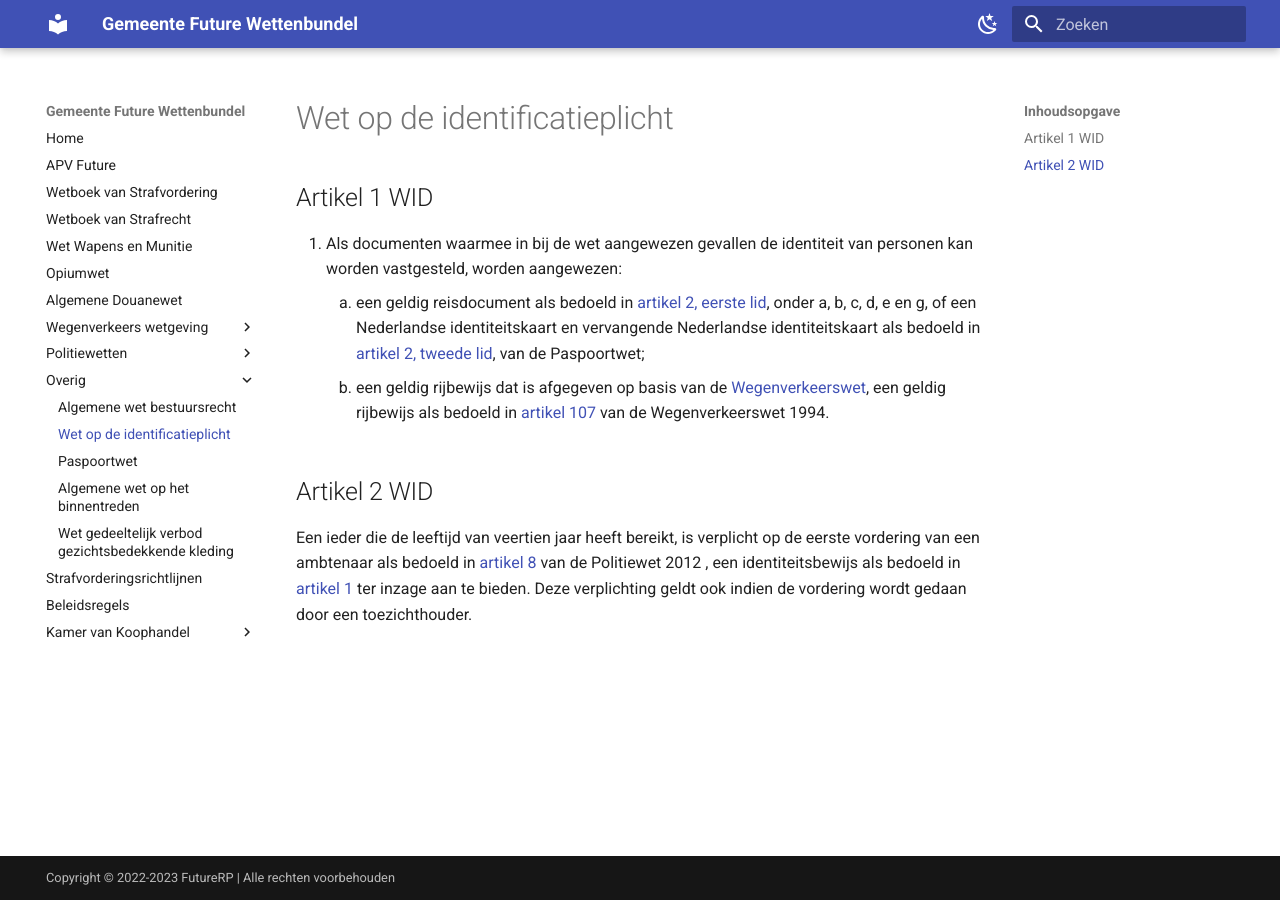
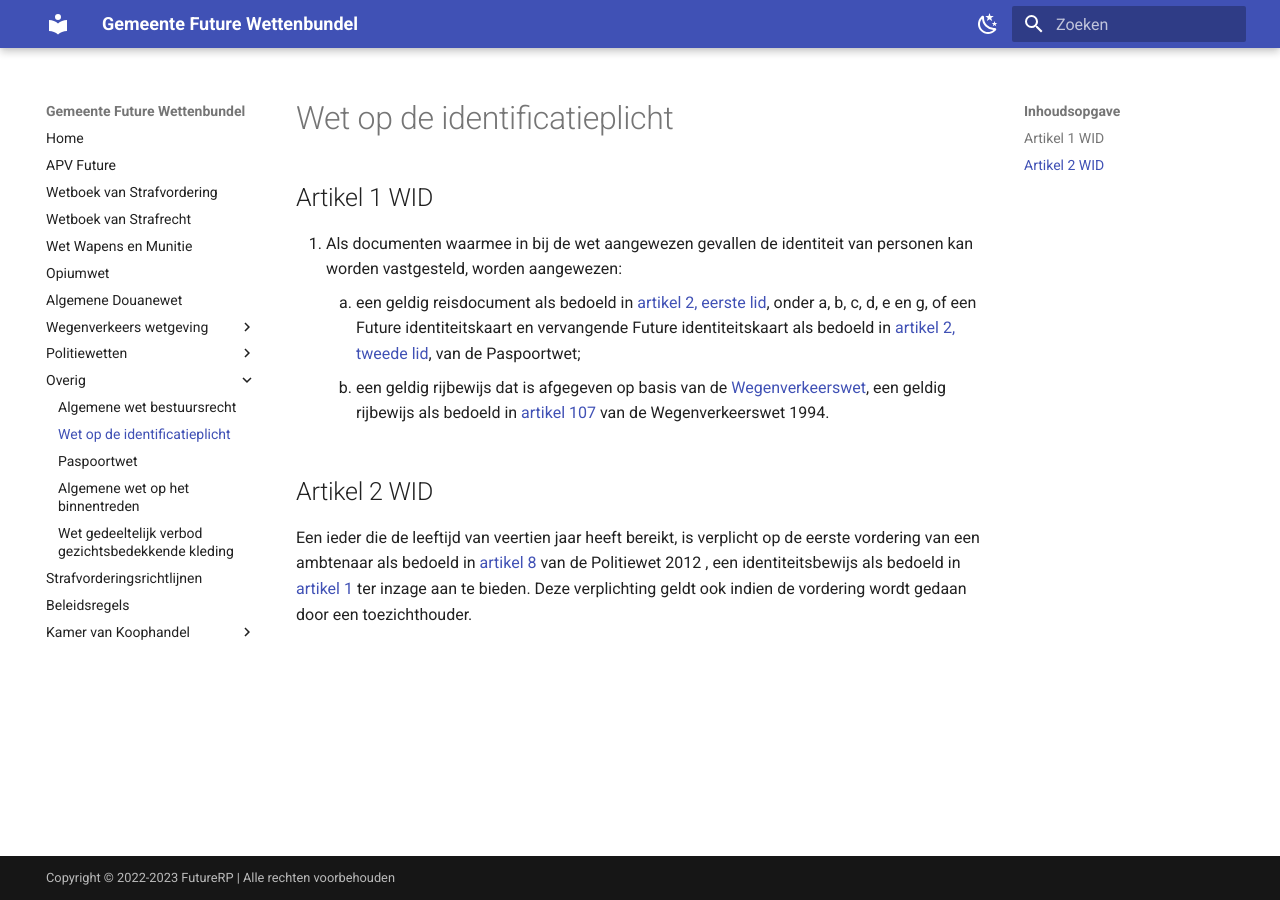
Before and after one commit to EnriqueFernandez20/FutureRP-Wettenbundel, an MkDocs documentation site: the page built from docs/wet-op-de-identificatieplicht.md, in a window 1280 px wide. Built offline with MkDocs 1.6.1 and Material for MkDocs 9.7.7, drawn with Linux system fonts in a browser that asks for light colours.

Commit message:
Update wet-op-de-identificatieplicht.md

```diff
--- a/docs/wet-op-de-identificatieplicht.md
+++ b/docs/wet-op-de-identificatieplicht.md
@@ -3,7 +3,7 @@
 ## Artikel 1 WID
 
 1. Als documenten waarmee in bij de wet aangewezen gevallen de identiteit van personen kan worden vastgesteld, worden aangewezen:
-    1. een geldig reisdocument als bedoeld in [artikel 2, eerste lid](paspoortwet.md#artikel-2-ppw-soorten-reisdocumenten), onder a, b, c, d, e en g, of een Nederlandse identiteitskaart en vervangende Nederlandse identiteitskaart als bedoeld in [artikel 2, tweede lid](paspoortwet.md#artikel-2-ppw-soorten-reisdocumenten), van de Paspoortwet;
+    1. een geldig reisdocument als bedoeld in [artikel 2, eerste lid](paspoortwet.md#artikel-2-ppw-soorten-reisdocumenten), onder a, b, c, d, e en g, of een Future identiteitskaart en vervangende Future identiteitskaart als bedoeld in [artikel 2, tweede lid](paspoortwet.md#artikel-2-ppw-soorten-reisdocumenten), van de Paspoortwet;
     2. een geldig rijbewijs dat is afgegeven op basis van de [Wegenverkeerswet](./wegenverkeerswet/wegenverkeerswet-1994.md), een geldig rijbewijs als bedoeld in [artikel 107](./wegenverkeerswet/wegenverkeerswet-1994.md) van de Wegenverkeerswet 1994.
 
 ## Artikel 2 WID
```
